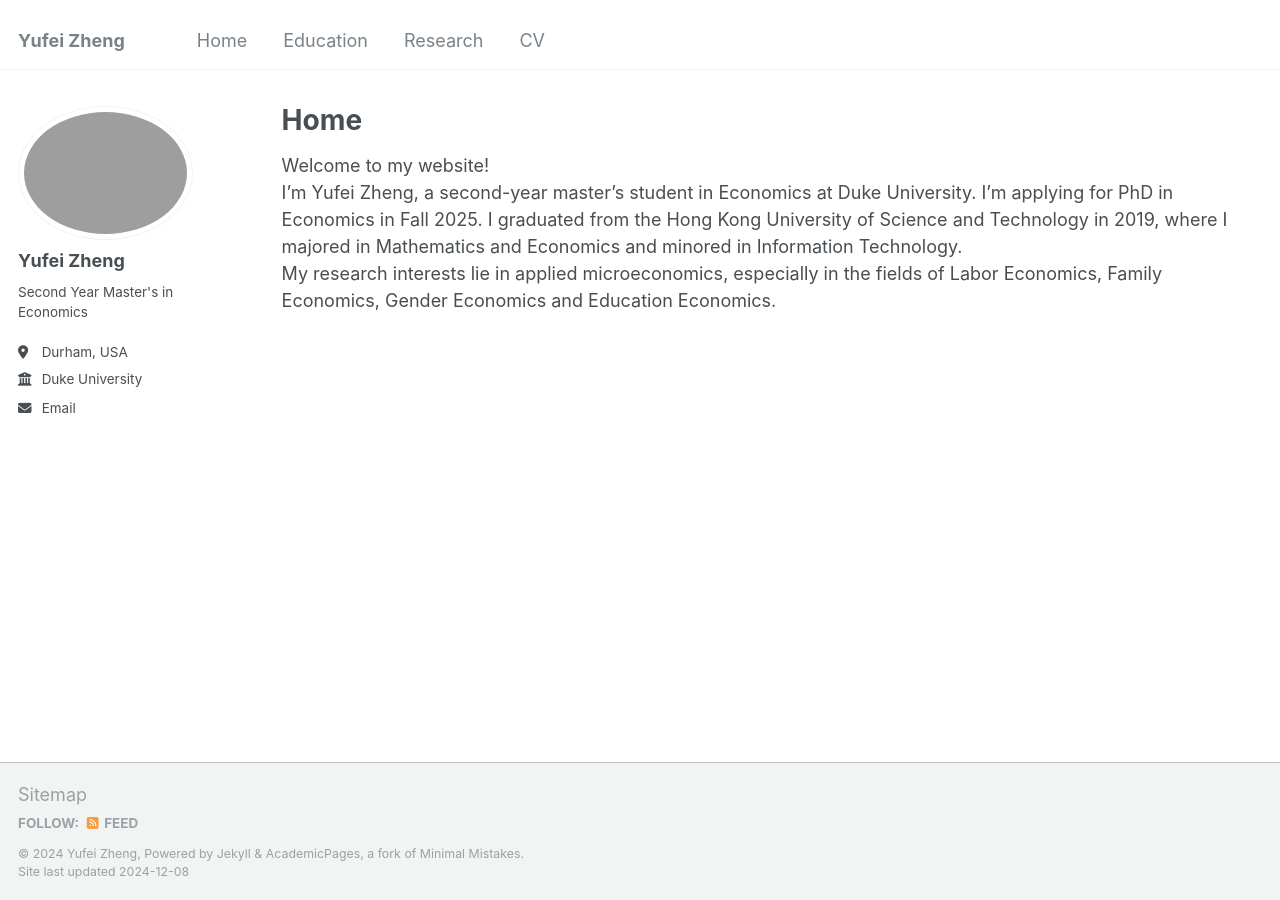
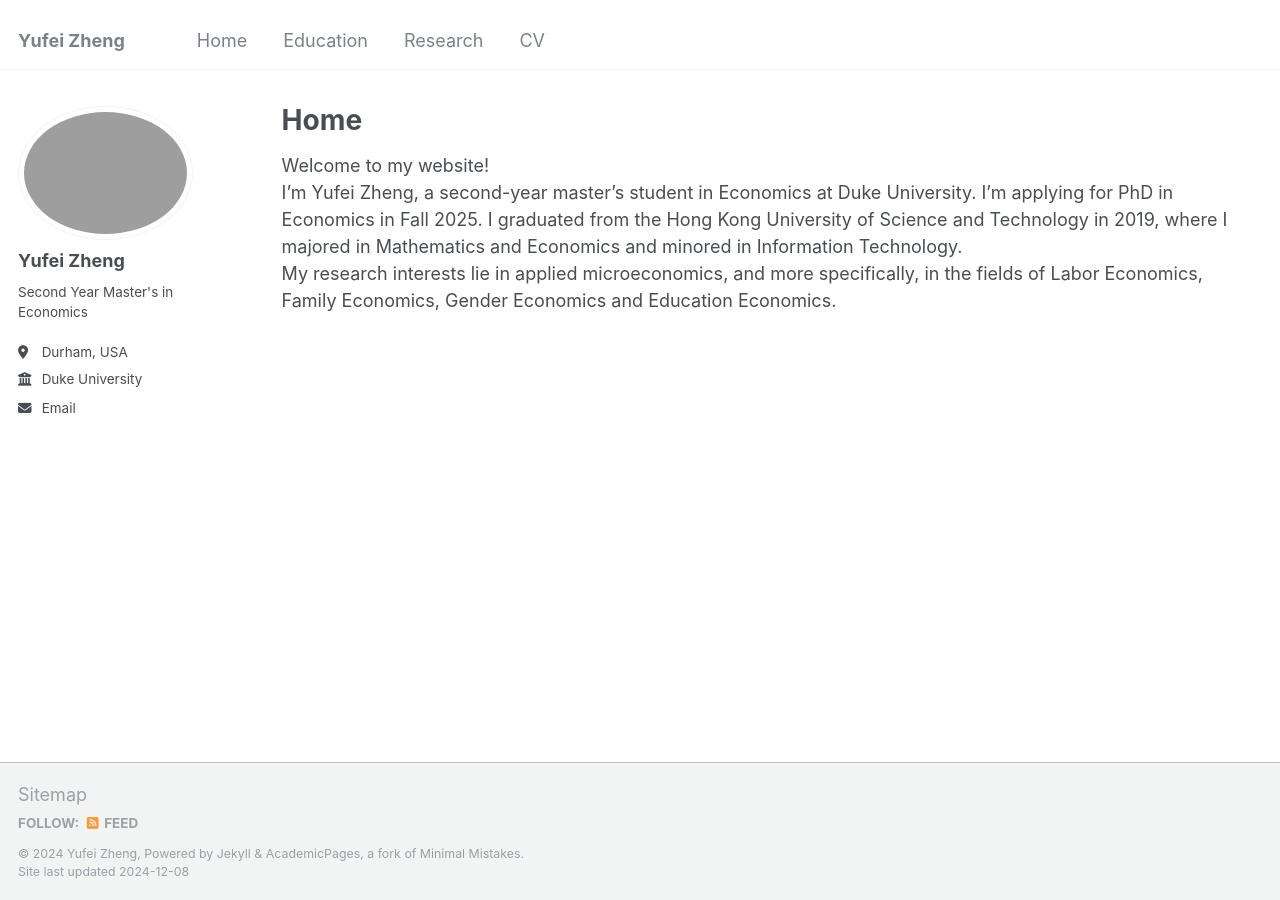
Before and after one commit to sophiezheng5/sophiezheng5.github.io, a Jekyll site: the page built from _pages/home.md, in a window 1280 px wide. Built offline with Jekyll 4.4.1, drawn with Linux system fonts in a browser that asks for light colours.

Commit message:
Update home.md

```diff
--- a/_pages/home.md
+++ b/_pages/home.md
@@ -6,4 +6,4 @@ author_profile: true
 ---
 Welcome to my website!<br />
 I'm Yufei Zheng, a second-year master's student in Economics at Duke University. I'm applying for PhD in Economics in Fall 2025. I graduated from the Hong Kong University of Science and Technology in 2019, where I majored in Mathematics and Economics and minored in Information Technology.<br />
-My research interests lie in applied microeconomics, especially in the fields of Labor Economics, Family Economics, Gender Economics and Education Economics.
+My research interests lie in applied microeconomics, and more specifically, in the fields of Labor Economics, Family Economics, Gender Economics and Education Economics.
```
